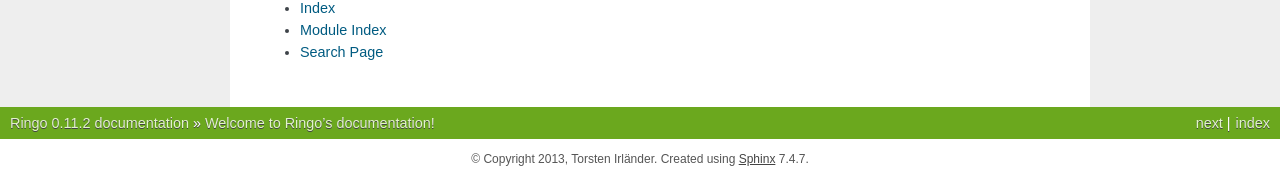
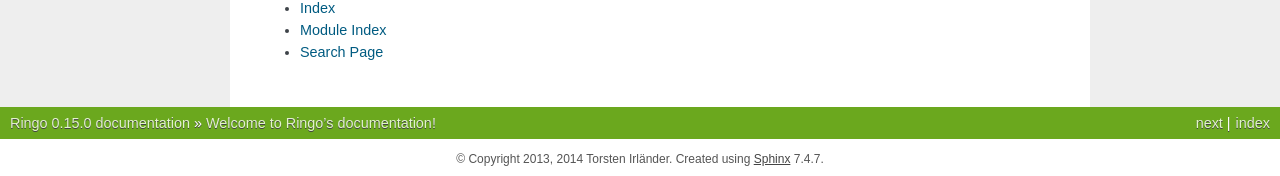
Before and after one commit to ringo-framework/ringo, a Sphinx documentation site: the page built from docs/source/index.rst, in a window 1280 px wide and 900 px high, scrolled down 1051 px. Shown: the part 721-897 px from the top of the window. Built offline with Sphinx 7.4.7, drawn with Linux system fonts in a browser that asks for light colours; formulas are drawn with MathJax 3; some of the changed text lies outside the part shown.

Commit message:
Set version number

```diff
--- a/docs/source/conf.py
+++ b/docs/source/conf.py
@@ -49,16 +49,16 @@
 
 # General information about the project.
 project = u'Ringo'
-copyright = u'2013, Torsten Irländer'
+copyright = u'2013, 2014 Torsten Irländer'
 
 # The version info for the project you're documenting, acts as replacement for
 # |version| and |release|, also used in various other places throughout the
 # built documents.
 #
 # The short X.Y version.
-version = '0.11.2'
+version = '0.15.0'
 # The full version, including alpha/beta/rc tags.
-release = '0.11.2'
+release = '0.15.0'
 
 # The language for content autogenerated by Sphinx. Refer to documentation
 # for a list of supported languages.
```
